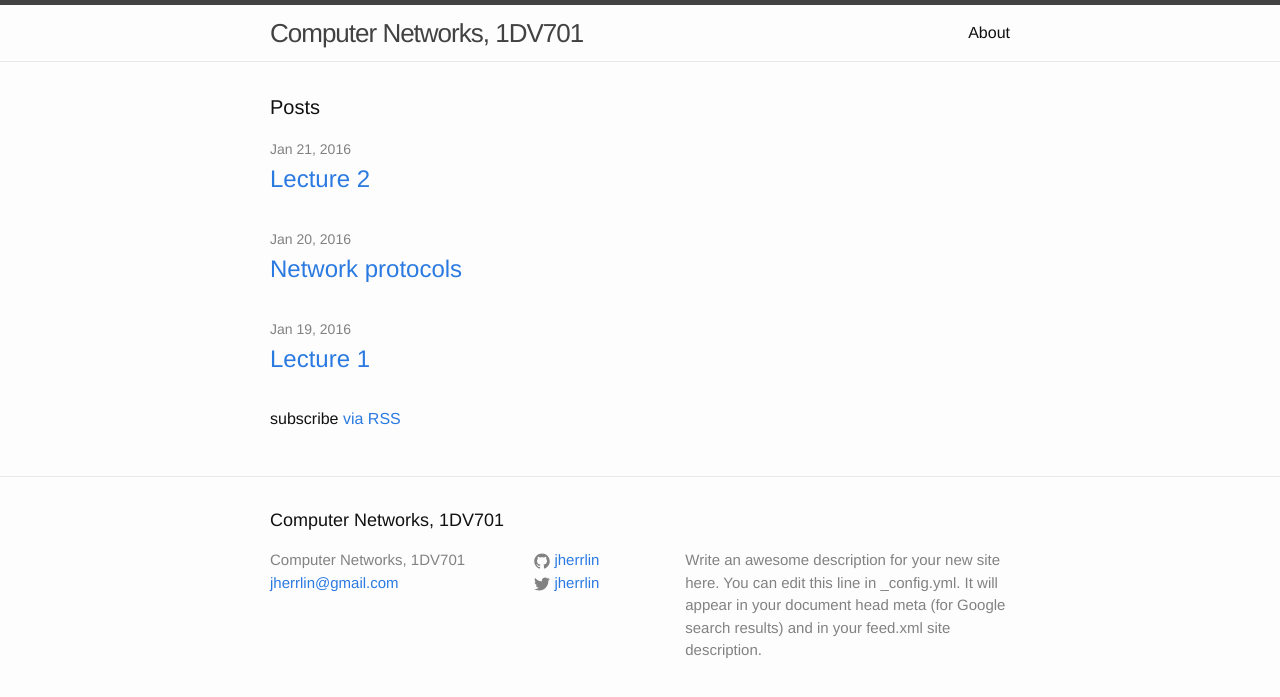
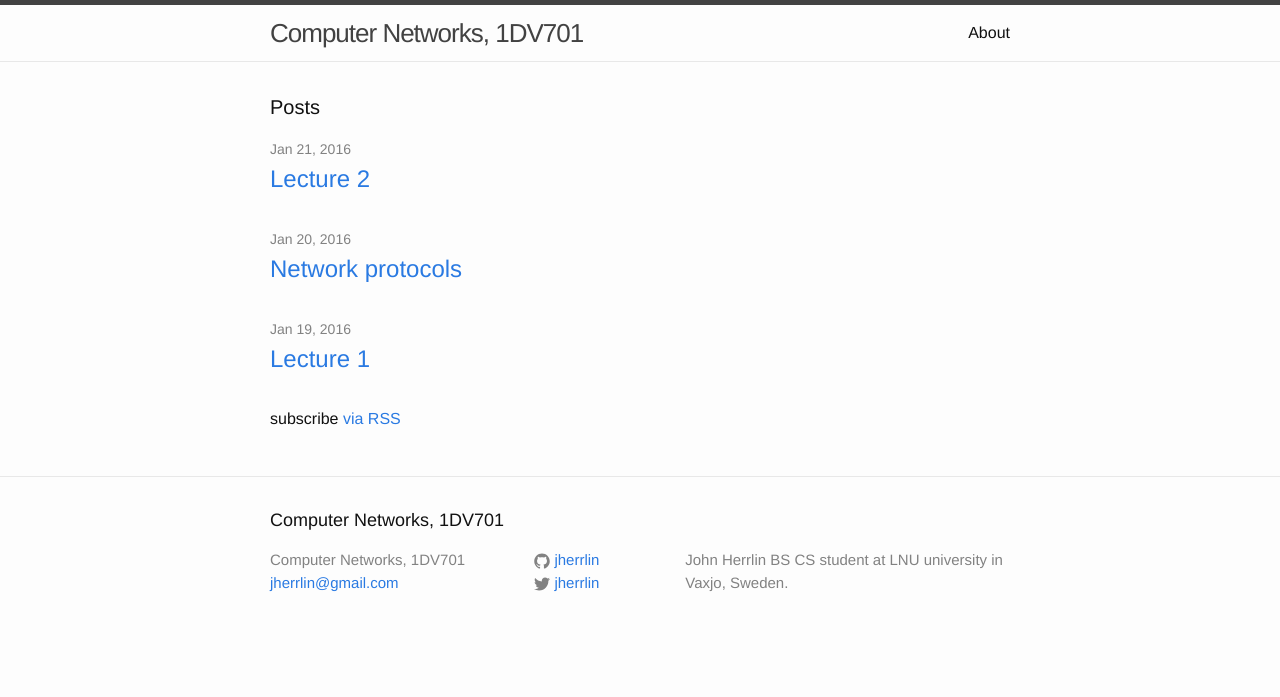
Before and after one commit to StudentJavelLNU/LNU-server-client, a Jekyll site: the page built from index.html, in a window 1280 px wide. Shown: the top 697 px of the page. Built offline with Jekyll 4.4.1, drawn with Linux system fonts in a browser that asks for light colours.

Commit message:
config desc updated

```diff
--- a/_config.yml
+++ b/_config.yml
@@ -9,9 +9,8 @@
 title: Computer Networks, 1DV701
 email: jherrlin@gmail.com
 description: > # this means to ignore newlines until "baseurl:"
-  Write an awesome description for your new site here. You can edit this
-  line in _config.yml. It will appear in your document head meta (for
-  Google search results) and in your feed.xml site description.
+  John Herrlin
+  BS CS student at LNU university in Vaxjo, Sweden.
 baseurl: "/Computer-Networks-1DV701" # the subpath of your site, e.g. /blog
 url: "http://jherrlin.github.io/Computer-Networks-1DV701/" # the base hostname & protocol for your site
 twitter_username: jherrlin
```
